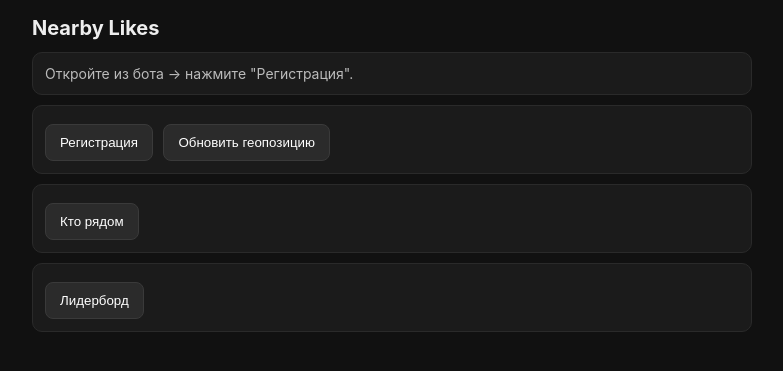
After one commit to denikaev/nearby_likes_app, a FastAPI app: page /webapp in a window 1280 px wide. The commit adds this page. Shown: the top 371 px of the page, without its empty margins (248-1031 px from the left). Run offline with FastAPI, Linux system fonts and the light colour scheme; parts of the project's set-up code (start-up, migrations or seed data) failed here and were passed over; some libraries are stand-ins or nearby versions.

Commit message:
Add webapp UI (html/js/css)

```diff
--- a/app/main.py
+++ b/app/main.py
@@ -27,8 +27,11 @@ load_dotenv()
 Base.metadata.create_all(bind=engine)
 
 app = FastAPI(title="Nearby Likes MiniApp")
-app.mount("/static", StaticFiles(directory="app/static"), name="static")
-templates = Jinja2Templates(directory="app/templates")
+
+from pathlib import Path
+BASE_DIR = Path(__file__).resolve().parent
+app.mount("/static", StaticFiles(directory=str(BASE_DIR / "static")), name="static")
+templates = Jinja2Templates(directory=str(BASE_DIR / "templates"))
 
 def get_db():
     db = SessionLocal()
--- a/app/static/app.js
+++ b/app/static/app.js
@@ -1,131 +1,161 @@
-const tg = window.Telegram.WebApp;
-tg.expand();
+// Простые утилиты
+const tg = window.Telegram ? window.Telegram.WebApp : null;
+const statusEl = () => document.getElementById('status');
+const setStatus = (msg) => { statusEl().textContent = msg; };
 
-let state = {
-  userId: null,
-  me: null
-};
+let USER_ID = null;      // наш внутренний id (из /api/register)
+let LAST_COORDS = null;  // { lat, lon }
 
-async function api(path, method="GET", body=null, extraHeaders={}) {
-  const headers = {"Content-Type":"application/json", ...extraHeaders};
-  if (state.userId) headers["X-User-Id"] = String(state.userId);
-  const res = await fetch(path, {
-    method, headers,
-    body: body ? JSON.stringify(body) : null
+function api(url, opts={}) {
+  return fetch(url, {
+    method: opts.method || 'GET',
+    headers: {
+      'Content-Type': 'application/json',
+      ...(USER_ID ? {'X-User-Id': String(USER_ID)} : {})
+    },
+    body: opts.body ? JSON.stringify(opts.body) : undefined
+  }).then(async r => {
+    if (!r.ok) {
+      const t = await r.text().catch(()=>r.statusText);
+      throw new Error(t);
+    }
+    return r.json().catch(()=> ({}));
   });
-  if (!res.ok) {
-    const txt = await res.text();
-    throw new Error(txt || res.statusText);
-  }
-  return res.json();
 }
 
-async function register() {
-  const initData = tg.initData || "";
-  const me = await api("/api/register", "POST", {init_data: initData});
-  state.userId = me.id;
-  state.me = me;
-  document.getElementById("me").innerHTML = `
-    <div class="user-card">
-      <div><b>Вы:</b> ${me.first_name ?? ""} ${me.last_name ?? ""} @${me.username ?? ""}</div>
-      <div>Лайков получено: <b>${me.likes_received}</b></div>
-    </div>`;
-}
+// 1) Регистрация через initData
+async function doRegister() {
+  try {
+    if (!tg) throw new Error('Telegram WebApp SDK не доступен');
+    const initData = tg.initData || '';
+    if (!initData) throw new Error('Откройте мини-апп из кнопки бота');
 
-async function heartbeat() {
-  const status = document.getElementById("status");
-  status.textContent = "Обновляем геопозицию...";
-  if (!navigator.geolocation) {
-    status.textContent = "Геолокация не поддерживается";
-    return;
-  }
-  navigator.geolocation.getCurrentPosition(async pos => {
-    const {latitude, longitude} = pos.coords;
-    await api("/api/heartbeat", "POST", {lat: latitude, lon: longitude});
-    status.textContent = `Геопозиция обновлена: ${latitude.toFixed(5)}, ${longitude.toFixed(5)}`;
-  }, err => {
-    status.textContent = "Не удалось получить геопозицию: " + err.message;
-  }, {enableHighAccuracy:true, maximumAge:10000, timeout:10000});
-}
-
-async function loadNearby() {
-  const status = document.getElementById("status");
-  status.textContent = "Ищем кто рядом...";
-  if (!navigator.geolocation) {
-    status.textContent = "Геолокация не поддерживается";
-    return;
-  }
-  navigator.geolocation.getCurrentPosition(async pos => {
-    const {latitude, longitude} = pos.coords;
-    const list = await api(`/api/nearby?lat=${latitude}&lon=${longitude}`);
-    status.textContent = list.length ? `Найдено рядом: ${list.length}` : "Рядом никого";
-    const box = document.getElementById("nearby");
-    document.getElementById("leaderboard").style.display = "none";
-    box.innerHTML = list.map(u => `
-      <div class="user-card">
-        <div><b>${u.first_name ?? ""} ${u.last_name ?? ""}</b> @${u.username ?? ""}</div>
-        <div>Дистанция: ${u.distance_m} м, Лайков: ${u.likes_received}</div>
-        <button onclick="likeUser(${u.id})">Лайкнуть</button>
-        <button onclick="openProfile(${u.id})">Профиль</button>
-      </div>
-    `).join("");
-  }, err => {
-    status.textContent = "Не удалось получить геопозицию: " + err.message;
-  }, {enableHighAccuracy:true, maximumAge:10000, timeout:10000});
-}
-
-async function likeUser(targetId) {
-  try {
-    // используем последнюю геопозицию со стороны сервера (мы всё равно шлём lat/lon в теле для совместимости)
-    const res = await api("/api/like", "POST", {target_user_id: targetId, lat: 0, lon: 0});
-    alert(res.message);
+    setStatus('Регистрируемся…');
+    const data = await api('/api/register', {
+      method: 'POST',
+      body: { init_data: initData }
+    });
+    USER_ID = data.id;
+    setStatus(`OK, вы: #${USER_ID} (${data.username || data.first_name || 'без имени'})`);
   } catch (e) {
-    alert(e.message);
+    setStatus('Ошибка регистрации: ' + e.message);
   }
 }
 
-async function openProfile(userId) {
+// 2) Запрос геолокации и отправка heartbeat
+async function doHeartbeat() {
   try {
-    const data = await api(`/api/profile/${userId}`);
-    alert(
-      `Профиль @${data.user.username}\n` +
-      `Лайков: ${data.user.likes_received}\n` +
-      `Вы лайкали: ${data.you_liked_them ? "да" : "нет"}\n` +
-      `Он/она лайкал(а) вас: ${data.they_liked_you ? "да" : "нет"}`
-    );
+    if (!USER_ID) throw new Error('Сначала регистрация');
+    setStatus('Получаем геолокацию…');
+
+    const coords = await getLocation();
+    LAST_COORDS = coords;
+
+    const me = await api('/api/heartbeat', {
+      method: 'POST',
+      body: { lat: coords.lat, lon: coords.lon }
+    });
+    setStatus(`Геопозиция обновлена. Лайков: ${me.likes_received}`);
   } catch (e) {
-    alert(e.message);
+    setStatus('Ошибка геопозиции/heartbeat: ' + e.message);
   }
 }
 
-async function showLeaderboard() {
+function getLocation() {
+  return new Promise((resolve, reject) => {
+    if (!navigator.geolocation) return reject(new Error('Geolocation не поддерживается'));
+    navigator.geolocation.getCurrentPosition(
+      pos => resolve({ lat: pos.coords.latitude, lon: pos.coords.longitude }),
+      err => reject(new Error('Нет доступа к геолокации: ' + err.message)),
+      { enableHighAccuracy: true, timeout: 15000, maximumAge: 0 }
+    );
+  });
+}
+
+// 3) Кто рядом
+async function loadNearby() {
   try {
-    const lb = await api("/api/leaderboard");
-    const box = document.getElementById("leaderboard");
-    document.getElementById("nearby").innerHTML = "";
-    box.style.display = "block";
-    box.innerHTML = lb.map((item, idx) => `
-      <div class="lb-item">
-        <div><b>#${idx+1}</b> ${item.user.first_name ?? ""} ${item.user.last_name ?? ""} @${item.user.username ?? ""}</div>
-        <div>Лайков: <b>${item.likes_received}</b></div>
-        <button onclick="openProfile(${item.user.id})">Профиль</button>
-      </div>
-    `).join("");
+    if (!USER_ID) throw new Error('Сначала регистрация');
+    if (!LAST_COORDS) await doHeartbeat();
+
+    setStatus('Ищем кто рядом…');
+    const q = new URLSearchParams({ lat: LAST_COORDS.lat, lon: LAST_COORDS.lon }).toString();
+    const list = await api('/api/nearby?' + q);
+
+    const box = document.getElementById('nearby');
+    box.innerHTML = '';
+    if (!list.length) {
+      box.innerHTML = '<div class="muted">Пока никого рядом</div>';
+      setStatus('Никого в радиусе.');
+      return;
+    }
+    list.forEach(u => {
+      const el = document.createElement('div');
+      el.className = 'row';
+      el.innerHTML = `
+        <div class="user">
+          <img src="${u.photo_url || ''}" onerror="this.style.display='none'"/>
+          <div>
+            <div><b>@${u.username || (u.first_name || 'user')}</b></div>
+            <div class="muted">${u.distance_m} м · лайков: ${u.likes_received}</div>
+          </div>
+        </div>
+        <div><button class="like" data-id="${u.id}">Лайк</button></div>`;
+      box.appendChild(el);
+    });
+
+    // навесим обработчики лайка
+    box.querySelectorAll('button.like').forEach(btn => {
+      btn.addEventListener('click', async () => {
+        const id = Number(btn.dataset.id);
+        try {
+          const res = await api('/api/like', { method: 'POST', body: { target_user_id: id } });
+          setStatus(res.message || 'Лайк!');
+          await loadNearby(); // обновим список
+        } catch (e) {
+          setStatus('Ошибка лайка: ' + e.message);
+        }
+      });
+    });
+
+    setStatus('Готово.');
   } catch (e) {
-    alert(e.message);
+    setStatus('Ошибка nearby: ' + e.message);
   }
 }
 
-document.getElementById("shareLoc").addEventListener("click", heartbeat);
-document.getElementById("refreshNearby").addEventListener("click", loadNearby);
-document.getElementById("showLb").addEventListener("click", showLeaderboard);
+// 4) Лидерборд
+async function loadLeaderboard() {
+  try {
+    const list = await api('/api/leaderboard');
+    const box = document.getElementById('leaderboard');
+    box.innerHTML = '';
+    list.forEach((row, i) => {
+      const u = row.user;
+      const el = document.createElement('div');
+      el.className = 'row';
+      el.innerHTML = `
+        <div class="rank">#${i+1}</div>
+        <div class="user">
+          <img src="${u.photo_url || ''}" onerror="this.style.display='none'"/>
+          <div><b>@${u.username || (u.first_name || 'user')}</b></div>
+        </div>
+        <div class="score">${row.likes_received}</div>`;
+      box.appendChild(el);
+    });
+  } catch (e) {
+    setStatus('Ошибка лидерборда: ' + e.message);
+  }
+}
 
-(async function boot(){
-  try {
-    await register();
-    await heartbeat();
-    await loadNearby();
-  } catch (e) {
-    alert("Ошибка старта: " + e.message);
-  }
-})();
+// wire UI
+window.addEventListener('DOMContentLoaded', () => {
+  document.getElementById('btnRegister').addEventListener('click', doRegister);
+  document.getElementById('btnHeartbeat').addEventListener('click', doHeartbeat);
+  document.getElementById('btnNearby').addEventListener('click', loadNearby);
+  document.getElementById('btnLeaderboard').addEventListener('click', loadLeaderboard);
+
+  // Авто-инициализация Telegram темы
+  if (tg) tg.expand();
+  setStatus('Откройте из бота → нажмите "Регистрация".');
+});
--- a/app/static/styles.css
+++ b/app/static/styles.css
@@ -1,6 +1,29 @@
-body { font-family: system-ui, -apple-system, Segoe UI, Roboto, Arial; margin: 12px; }
-#app { max-width: 520px; margin: 0 auto; }
-.controls { display: flex; gap: 8px; flex-wrap: wrap; margin: 8px 0; }
-.user-card, .lb-item { border: 1px solid #ddd; border-radius: 8px; padding: 8px; margin: 8px 0; }
-button { padding: 8px 12px; border-radius: 8px; border: 1px solid #ccc; }
-small { color: #666; }
+* { box-sizing: border-box; }
+body {
+  margin: 0; padding: 16px;
+  font-family: -apple-system, BlinkMacSystemFont, "Segoe UI", Roboto, Arial, sans-serif;
+  background: #111; color: #eee;
+}
+h1 { margin: 0 0 12px; font-size: 20px; }
+.wrap { max-width: 720px; margin: 0 auto; }
+.card {
+  background: #1b1b1b; border: 1px solid #2a2a2a; border-radius: 10px;
+  padding: 12px; margin: 10px 0;
+}
+button {
+  appearance: none;
+  padding: 10px 14px; margin: 6px 6px 0 0; border-radius: 8px;
+  border: 1px solid #3a3a3a; background: #2b2b2b; color: #fff;
+}
+button:active { transform: translateY(1px); }
+#status { font-size: 14px; color: #bbb; }
+.row {
+  display: flex; align-items: center; justify-content: space-between;
+  padding: 8px 0; border-top: 1px solid #2a2a2a;
+}
+.row:first-child { border-top: 0; }
+.user { display: flex; align-items: center; gap: 10px; }
+.user img { width: 36px; height: 36px; border-radius: 50%; }
+.muted { color: #9aa; font-size: 12px; }
+.rank { width: 40px; text-align: center; color: #ccc; }
+.score { font-weight: bold; }
--- /dev/null
+++ b/app/templates/webapp.html
@@ -0,0 +1,35 @@
+<!doctype html>
+<html lang="ru">
+<head>
+  <meta charset="utf-8" />
+  <meta name="viewport" content="width=device-width,initial-scale=1" />
+  <title>Nearby Likes</title>
+  <link rel="stylesheet" href="/static/styles.css" />
+  <!-- Telegram WebApp SDK -->
+  <script src="https://telegram.org/js/telegram-web-app.js"></script>
+</head>
+<body>
+  <div class="wrap">
+    <h1>Nearby Likes</h1>
+
+    <div id="status" class="card">Готово к запуску…</div>
+
+    <div class="card">
+      <button id="btnRegister">Регистрация</button>
+      <button id="btnHeartbeat">Обновить геопозицию</button>
+    </div>
+
+    <div class="card">
+      <button id="btnNearby">Кто рядом</button>
+      <div id="nearby"></div>
+    </div>
+
+    <div class="card">
+      <button id="btnLeaderboard">Лидерборд</button>
+      <div id="leaderboard"></div>
+    </div>
+  </div>
+
+  <script src="/static/app.js"></script>
+</body>
+</html>
```
